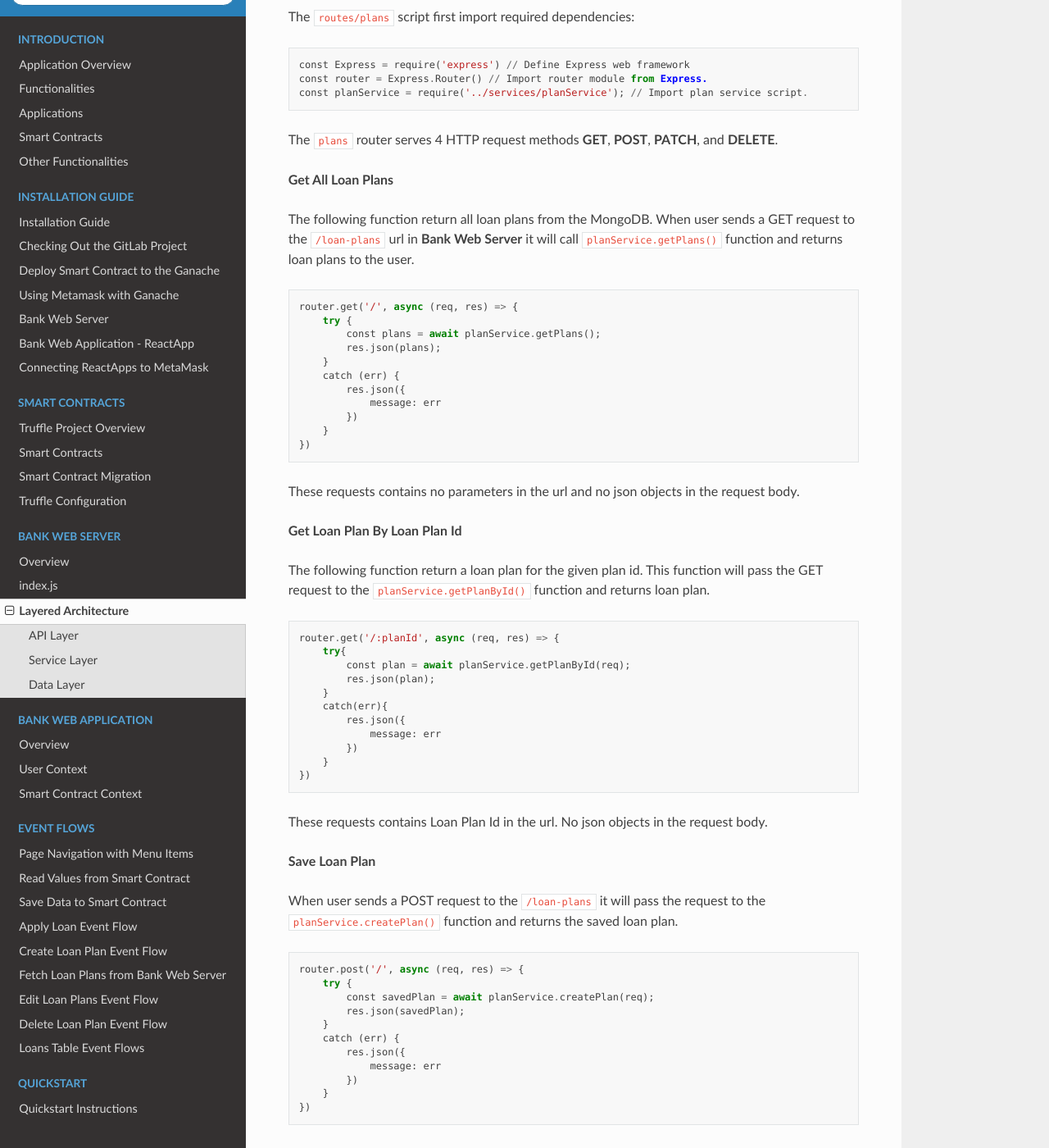
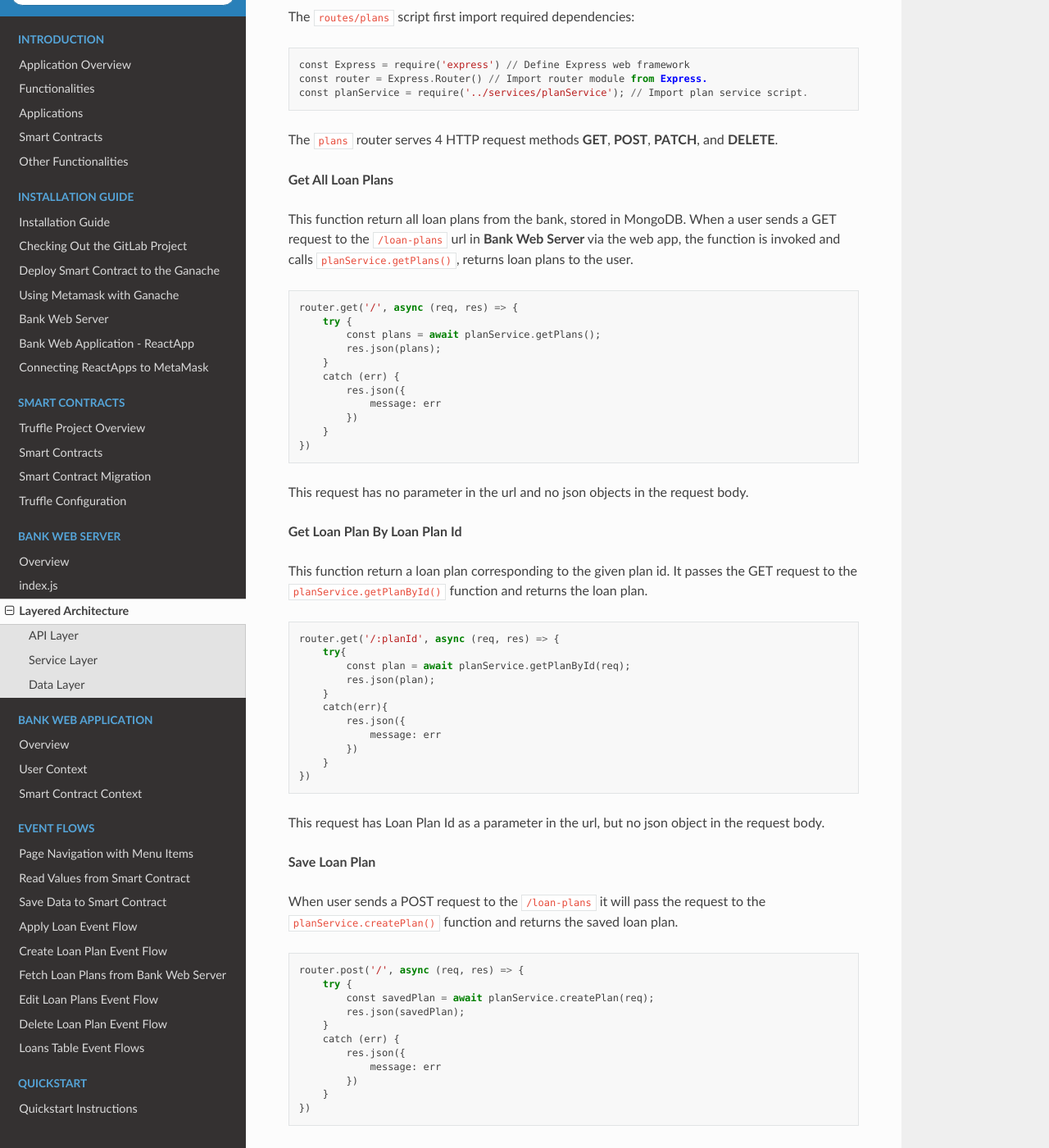
Before and after one commit to NivedithaKarthikeyan/LandregistryApp, a Sphinx documentation site: the page built from docs/source/bankServer/layeredArchitecture.rst, in a window 1280 px wide and 1400 px high, scrolled down 868 px. Shown: the whole window at 82% size. Built offline with Sphinx 7.4.7 and the Read the Docs theme 2.0.0, drawn with Linux system fonts in a browser that asks for light colours.

Commit message:
Update docs/source/bankServer/layeredArchitecture.rst

```diff
--- a/docs/source/bankServer/layeredArchitecture.rst
+++ b/docs/source/bankServer/layeredArchitecture.rst
@@ -32,9 +32,8 @@ The ``plans`` router serves 4 HTTP request methods **GET**, **POST**, **PATCH**,
 
 **Get All Loan Plans**
 
-The following function return all loan plans from the MongoDB.
-When user sends a GET request to the ``/loan-plans`` url in **Bank Web Server**
-it will call ``planService.getPlans()`` function and returns loan plans to the user. ::
+This function return all loan plans from the bank, stored in MongoDB.
+When a user sends a GET request to the ``/loan-plans`` url in **Bank Web Server** via the web app, the function is invoked and calls ``planService.getPlans()``, returns loan plans to the user. ::
 
     router.get('/', async (req, res) => {
         try {
@@ -48,12 +47,12 @@ it will call ``planService.getPlans()`` function and returns loan plans to the u
         }
     })
 
-These requests contains no parameters in the url and no json objects in the request body.
+This request has no parameter in the url and no json objects in the request body.
 
 **Get Loan Plan By Loan Plan Id**
 
-The following function return a loan plan for the given plan id.
-This function will pass the GET request to the ``planService.getPlanById()`` function and returns loan plan. ::
+This function return a loan plan corresponding to the given plan id.
+It passes the GET request to the ``planService.getPlanById()`` function and returns the loan plan. ::
 
     router.get('/:planId', async (req, res) => {
         try{
@@ -67,7 +66,7 @@ This function will pass the GET request to the ``planService.getPlanById()`` fun
         }
     })
 
-These requests contains Loan Plan Id in the url. No json objects in the request body.
+This request has Loan Plan Id as a parameter in the url, but no json object in the request body.
 
 **Save Loan Plan**
 
```
